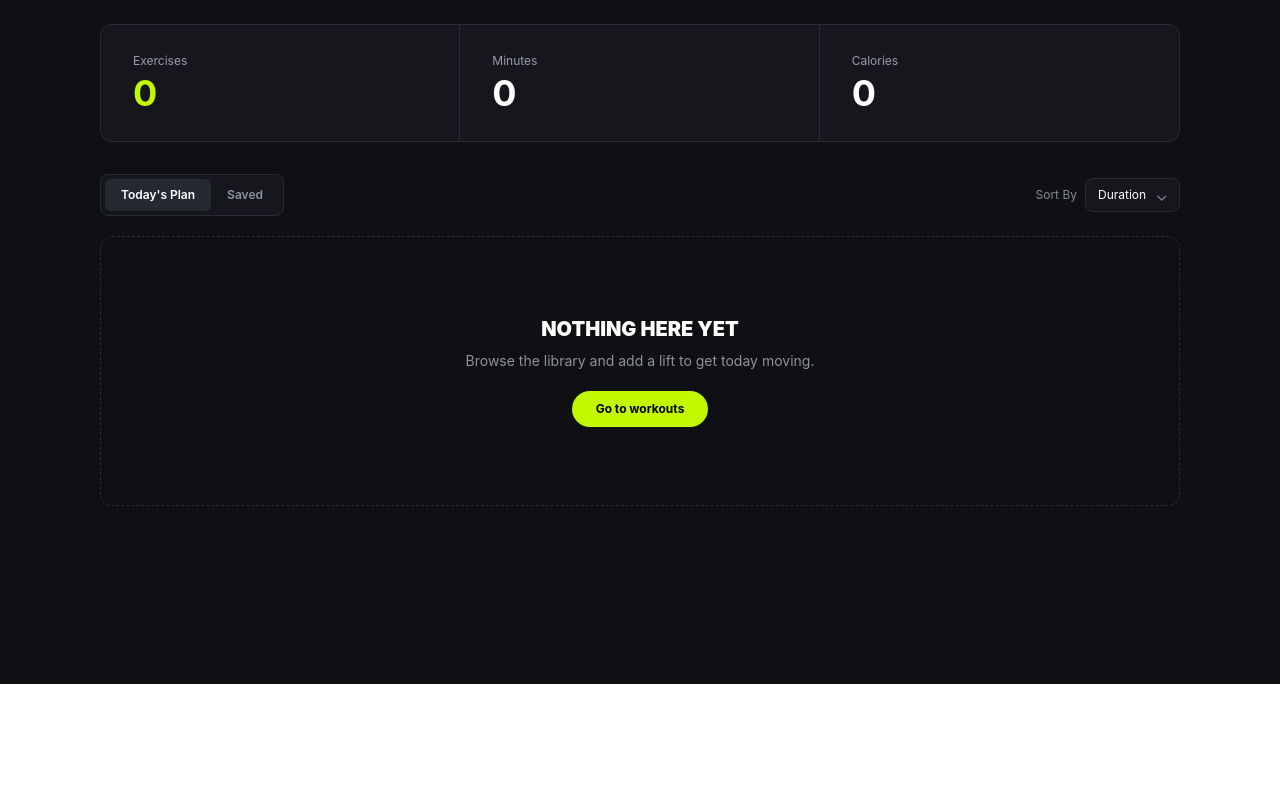
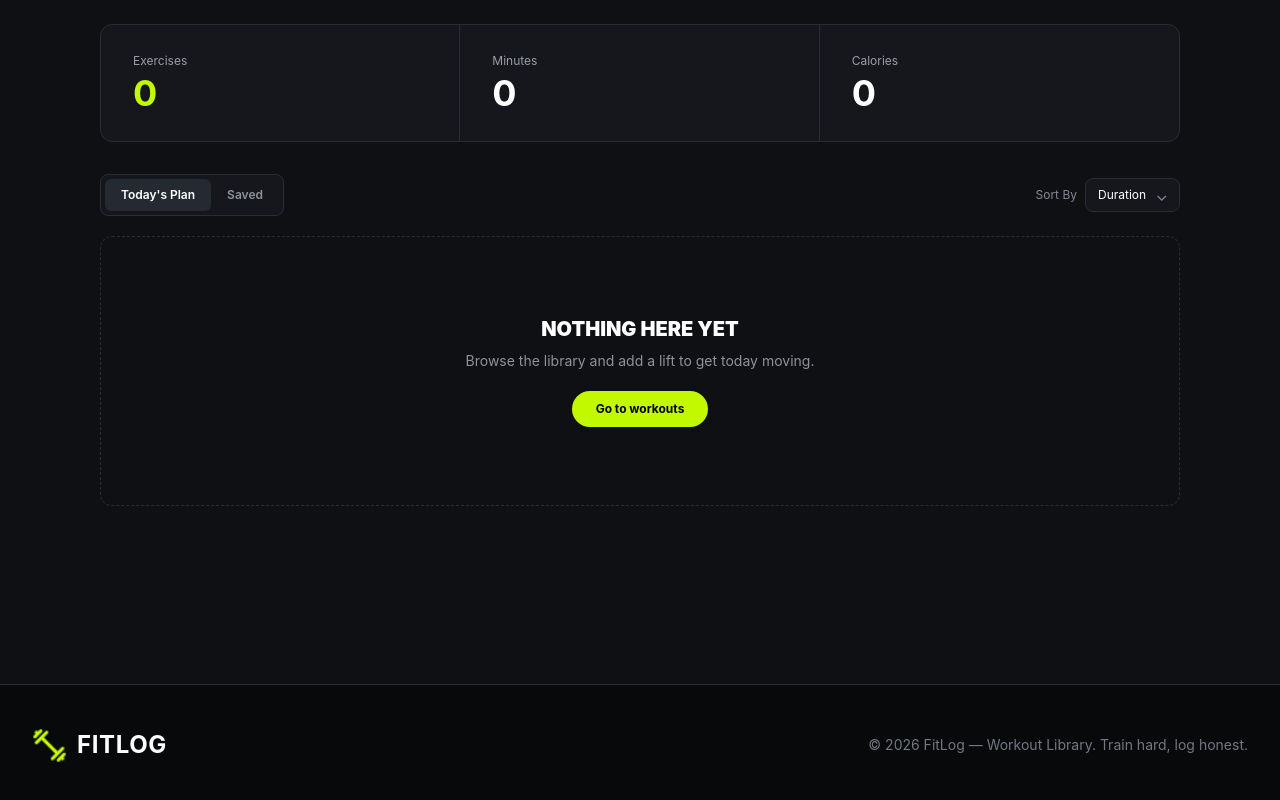
Before and after one commit to nabin-90/assignment-6, a Next.js app: page /my-plan in a window 1280 px wide. Shown: the part 230-1030 px from the top of the page. Before the commit the page ends 914 px from the top, so only its background shows below. Built offline with nearby package versions, Linux system fonts and the light colour scheme.

Commit message:
footer added

```diff
--- a/src/app/layout.tsx
+++ b/src/app/layout.tsx
@@ -4,6 +4,7 @@ import { Geist, Geist_Mono } from "next/font/google";
 import "./globals.css";
 import Navbar from "@/components/Navbar";
 import { PlanProvider } from "@/context/PlanContext";
+import Footer from "@/components/Footer";
 
 const geistSans = Geist({
   variable: "--font-geist-sans",
@@ -30,6 +31,7 @@ export default function RootLayout({ children }: LayoutProps<"/">) {
         <PlanProvider>
           <Navbar />
           {children}
+          <Footer/>
           <Toaster position="top-right" />
         </PlanProvider>
       </body>
--- /dev/null
+++ b/src/components/Footer.tsx
@@ -0,0 +1,33 @@
+import Image from "next/image";
+import Link from "next/link";
+import logo from "@/assets/images/logo.png";
+
+const Footer = () => {
+  return (
+    <footer className="border-t border-[#292c32] bg-[#08090b]">
+      <div className="mx-auto flex min-h-[120px] max-w-[1550px] items-center justify-between gap-6 px-8">
+        {/* Left - Logo */}
+        <Link href="/" className="flex items-center">
+          <Image
+            src={logo}
+            alt="FitLog"
+            width={35}
+            height={35}
+            priority
+          />
+
+          <span className="ml-2.5 text-xl font-bold tracking-wide text-white sm:text-2xl">
+            FITLOG
+          </span>
+        </Link>
+
+        {/* Right - Copyright */}
+        <p className="text-right text-sm text-[#737783]">
+          © 2026 FitLog — Workout Library. Train hard, log honest.
+        </p>
+      </div>
+    </footer>
+  );
+};
+
+export default Footer;
```
